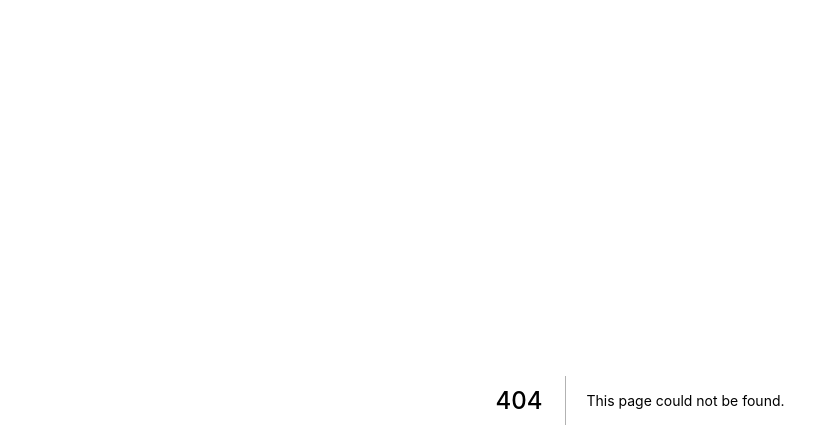
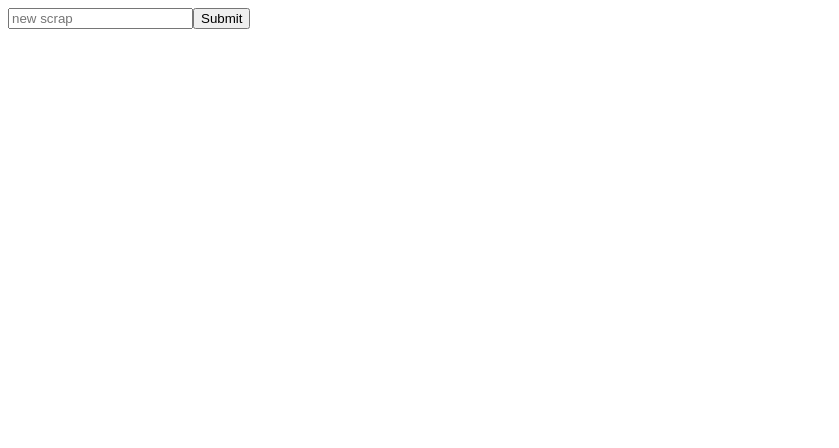
Before and after one commit to m-narin/scrap-app, a Next.js app in the folder web/: page /new in a window 1280 px wide. Before the commit this address had no page. Shown: the top 448 px of the page, without its empty margins (0-839 px from the left). Built offline with nearby package versions, Linux system fonts and the light colour scheme.

Commit message:
insertのmutation作成

```diff
--- a/web/src/graphql/generated/graphql.ts
+++ b/web/src/graphql/generated/graphql.ts
@@ -848,6 +848,13 @@ export type GetScrapsQueryVariables = Exact<{ [key: string]: never; }>;
 
 export type GetScrapsQuery = { __typename?: 'query_root', scraps: Array<{ __typename?: 'scraps', id: number, title: string, created_at: any }> };
 
+export type CreateScrapMutationVariables = Exact<{
+  title?: InputMaybe<Scalars['String']>;
+}>;
+
+
+export type CreateScrapMutation = { __typename?: 'mutation_root', insert_scraps_one?: { __typename?: 'scraps', id: number, title: string, created_at: any } | null };
+
 
 export const GetScrapsDocument = gql`
     query getScraps {
@@ -885,3 +892,38 @@ export function useGetScrapsLazyQuery(baseOptions?: Apollo.LazyQueryHookOptions<
 export type GetScrapsQueryHookResult = ReturnType<typeof useGetScrapsQuery>;
 export type GetScrapsLazyQueryHookResult = ReturnType<typeof useGetScrapsLazyQuery>;
 export type GetScrapsQueryResult = Apollo.QueryResult<GetScrapsQuery, GetScrapsQueryVariables>;
+export const CreateScrapDocument = gql`
+    mutation createScrap($title: String) {
+  insert_scraps_one(object: {title: $title}) {
+    id
+    title
+    created_at
+  }
+}
+    `;
+export type CreateScrapMutationFn = Apollo.MutationFunction<CreateScrapMutation, CreateScrapMutationVariables>;
+
+/**
+ * __useCreateScrapMutation__
+ *
+ * To run a mutation, you first call `useCreateScrapMutation` within a React component and pass it any options that fit your needs.
+ * When your component renders, `useCreateScrapMutation` returns a tuple that includes:
+ * - A mutate function that you can call at any time to execute the mutation
+ * - An object with fields that represent the current status of the mutation's execution
+ *
+ * @param baseOptions options that will be passed into the mutation, supported options are listed on: https://www.apollographql.com/docs/react/api/react-hooks/#options-2;
+ *
+ * @example
+ * const [createScrapMutation, { data, loading, error }] = useCreateScrapMutation({
+ *   variables: {
+ *      title: // value for 'title'
+ *   },
+ * });
+ */
+export function useCreateScrapMutation(baseOptions?: Apollo.MutationHookOptions<CreateScrapMutation, CreateScrapMutationVariables>) {
+        const options = {...defaultOptions, ...baseOptions}
+        return Apollo.useMutation<CreateScrapMutation, CreateScrapMutationVariables>(CreateScrapDocument, options);
+      }
+export type CreateScrapMutationHookResult = ReturnType<typeof useCreateScrapMutation>;
+export type CreateScrapMutationResult = Apollo.MutationResult<CreateScrapMutation>;
+export type CreateScrapMutationOptions = Apollo.BaseMutationOptions<CreateScrapMutation, CreateScrapMutationVariables>;
--- /dev/null
+++ b/web/src/pages/new.tsx
@@ -0,0 +1,32 @@
+import type { NextPage } from 'next'
+import { useState } from 'react'
+import { useMutation } from '@apollo/client'
+import { CreateScrapMutation, CreateScrapDocument } from '../graphql/generated/graphql'
+
+const AddScrap: NextPage = () => {
+  const [scrapInput, setScrapInput] = useState('');
+  const [addScrap] = useMutation<CreateScrapMutation>(CreateScrapDocument)
+
+  return (
+    <>
+			<form
+        onSubmit={e => {
+          e.preventDefault();
+          addScrap({ variables: { title: scrapInput } });
+        }}
+      >
+      <input
+        className="input"
+        placeholder="new scrap"
+        value={scrapInput}
+        onChange={e => (setScrapInput(e.target.value))}
+      />
+
+      <button type="submit">Submit</button>
+      </form>
+
+    </>
+  )
+}
+
+export default AddScrap
```
Also changed, not shown: web/src/graphql/queries.gql (+8 -0 lines), web/src/pages/index.tsx (+7 -1 lines).
